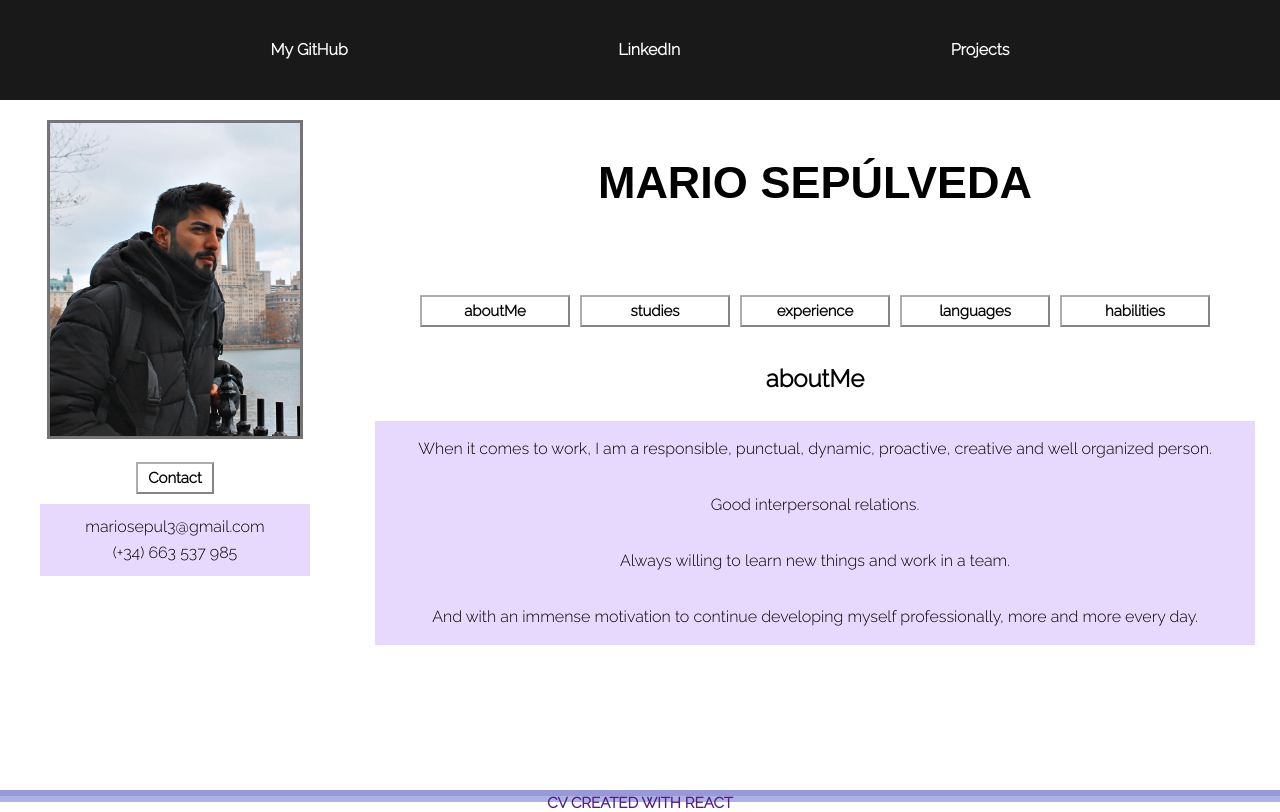
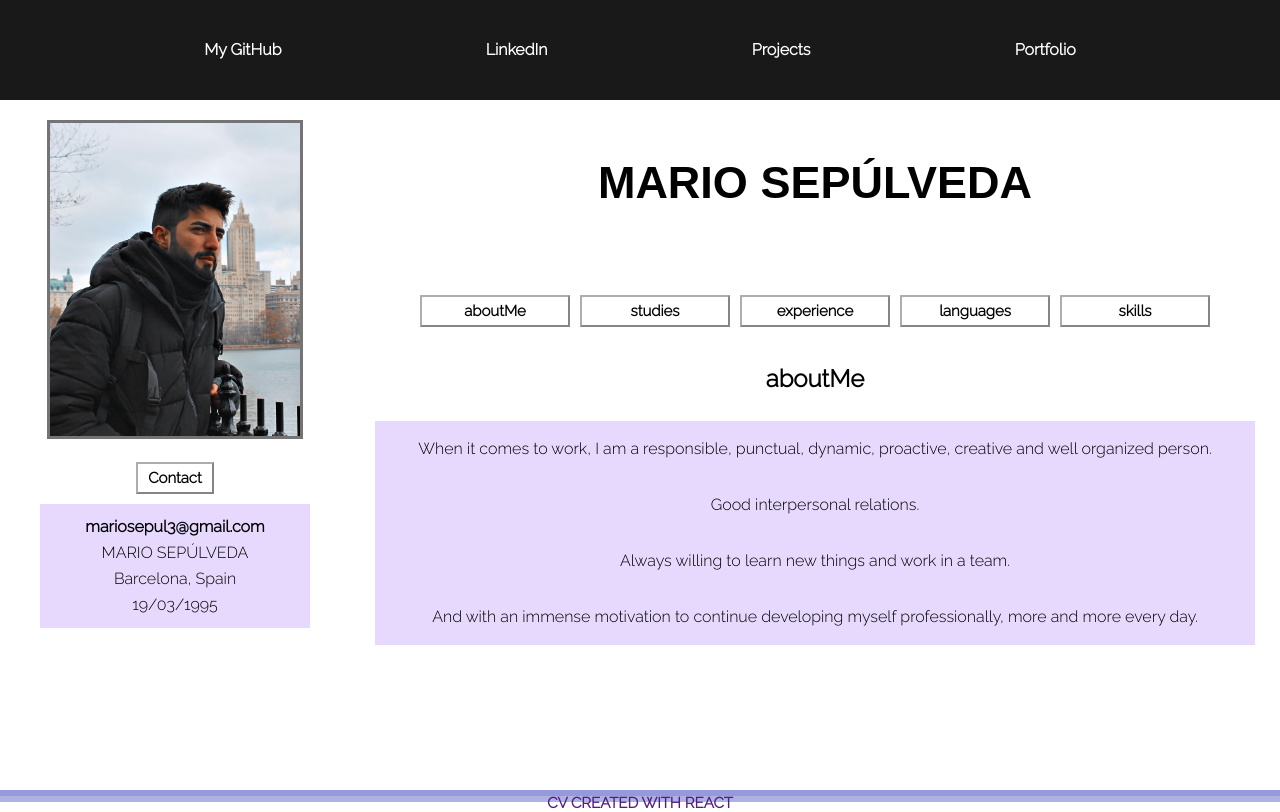
Before and after one commit to mariosepulveda3/CV-REACT, a React (Create React App) app: page / in a window 1280 px wide. Both pictures are taken after a click on the button "Contact". Built offline with nearby package versions, Linux system fonts and the light colour scheme; the HTML template or start-up script is replaced by a standard one; a web font is replaced by a local one.

Commit message:
REFACTOR: lasts changes

```diff
--- a/src/components/Menu.jsx
+++ b/src/components/Menu.jsx
@@ -18,7 +18,7 @@ const Menu = () => {
         <button onClick={() => setShow("education")}>studies</button>
         <button onClick={() => setShow("experience")}>experience</button>
         <button onClick={() => setShow("languages")}>languages</button>
-        <button onClick={() => setShow("habilities")}>habilities</button>
+        <button onClick={() => setShow("habilities")}>skills</button>
       </div>
       <div>
         {show === "about" && <About metadata={hero.aboutMe} />}
--- a/src/components/Navbar.jsx
+++ b/src/components/Navbar.jsx
@@ -1,11 +1,11 @@
 import React from "react";
 import "./styles/Navbar.scss";
 
-const Navbar = () => {
+const Navbar = ({info}) => {
   return (
     <div className="navbar">
       <div>
-        <a href="https://github.com/mariosepulveda3" target="blank">
+        <a href="{info.gitHub}" target="blank">
           My GitHub
         </a>
       </div>
@@ -18,6 +18,9 @@ const Navbar = () => {
       <a href="https://vercel.com/mariosepulveda3" target="blank">
         Projects
       </a>
+      <a href="https://portfolio-mario-sepulveda.vercel.app" target="blank">
+        Portfolio
+      </a>
     </div>
   );
 };
--- a/src/pages/Contact.jsx
+++ b/src/pages/Contact.jsx
@@ -8,9 +8,12 @@ const Contact = ({ info }) => {
       <button onClick={() => setShowContact(!showContact)}>Contact</button>
       {showContact ? (
         <div className="container">
-          {/* <a href="mailto:mariosepulveda@correo.com?Subject=Aquí%20el%20asunto%20del%20mail">{info.email}</a> */}
-          <p>{info.email}</p>
-          <p>{info.phone}</p>
+          <a href="mailto:mariosepul3@gmail.com?Subject=Enhorabuena!%20Queremos%20contrarte">
+            {info.email}
+          </a>
+          <p>{info.fullName}</p>
+          <p>{info.city}</p>
+          <p>{info.birthDate}</p>
         </div>
       ) : (
         <div></div>
--- a/src/pages/styles/Contact.scss
+++ b/src/pages/styles/Contact.scss
@@ -29,13 +29,25 @@
   }
 
   .container {
+    display: flex;
+    flex-direction: column;
+    justify-content: center;
+    align-items: center;
     padding: 10px 20px;
     background-color: rgba(137, 67, 243, 0.201);
     transition: all 0.4s ease-in-out;
+
+    a {
+      padding-block: 5px;
+    }
     p {
       padding-block: 5px;
     }
     @media screen and (min-width: 641px) and (max-width: 910px) {
+      a {
+        font-size: 12px;
+      }
+
       p {
         font-size: 12px;
       }
@@ -45,6 +57,10 @@
       width: 80%;
       margin: 0 auto;
 
+      a {
+        font-size: 12px;
+      }
+
       p {
         font-size: 12px;
       }
--- a/src/utils/cv.js
+++ b/src/utils/cv.js
@@ -3,7 +3,7 @@ export const CV = {
     name: "Mario",
     lastName: "Sepúlveda",
     fullName: "MARIO SEPÚLVEDA",
-    city: "Ripollet, Barcelona",
+    city: "Barcelona, Spain",
     email: "mariosepul3@gmail.com",
     birthDate: "19/03/1995",
     phone: "(+34) 663 537 985",
```
